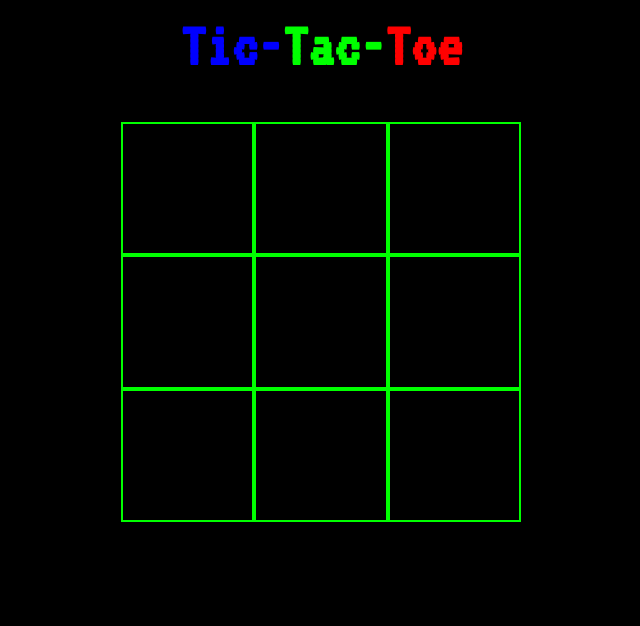
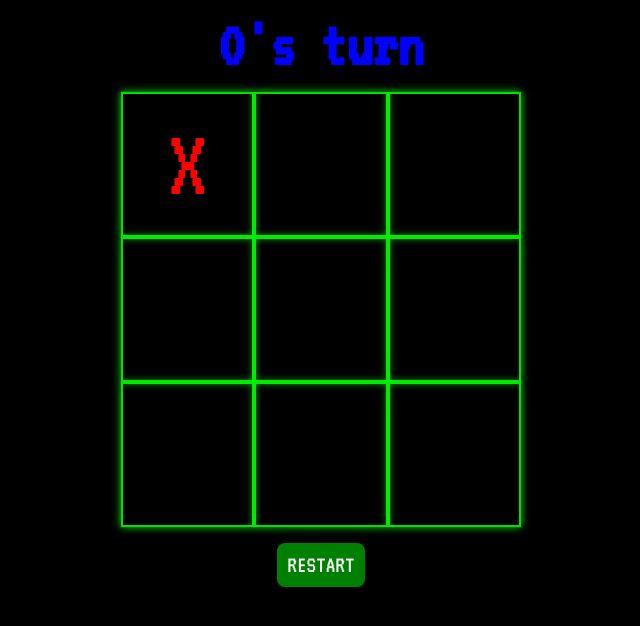
Before and after one commit to darlison-calm/TIC-TAC-TOE, a plain HTML site: page index.html in a window 1280 px wide. Both pictures are taken after a click on the element 506 px from the left and 188 px from the top of the page. Shown: the whole page, without its empty margins (319-959 px from the left). Drawn offline with Linux system fonts and the light colour scheme.

Commit message:
Game finished

```diff
--- a/index.html
+++ b/index.html
@@ -16,7 +16,7 @@
       <span class="word1">Tic-</span><span class="word2">Tac-</span><span class="word3">Toe</span>
     </h1>
   </header>
-  <main class="container">
+  <main>
     <div class="gameboard">
       <div class="cell" data-index="0"></div>
       <div class="cell" data-index="1"></div>
@@ -28,6 +28,9 @@
       <div class="cell" data-index="7"></div>
       <div class="cell" data-index="8"></div>
     </div>
+    <div class="btn">
+      <button type="button" id="btn">RESTART</button>
+    </div>
   </main>
 </body>
 </html>
--- a/script.js
+++ b/script.js
@@ -1,3 +1,7 @@
+//TO DO:
+//ADD RESET BUTTOM
+//ADD INTERFACE TO ALLOW PLAYERS TO PUT IN THEIR NAMES
+
 const gameBoard = (function() {
   const board = ['', '', '', '', '', '', '', '', ''];
 
@@ -13,21 +17,14 @@ const gameBoard = (function() {
   };
 
   const reset = () => {
-    board.forEach((_,index) => {
+    for(let index = 0; index < board.length; index++){
       board[index] = '';
-    })
+    }
   };
 
-  const printBoard = () => {
-    console.log("\n");
-    console.log(`${board[0]} | ${board[1]} | ${board[2]}`);
-    console.log("---------");
-    console.log(`${board[3]} | ${board[4]} | ${board[5]}`);
-    console.log("---------");
-    console.log(`${board[6]} | ${board[7]} | ${board[8]}`);
-  }
-
-  return {getCell, setCell, reset, printBoard};
+  return {
+    getCell, setCell, reset
+  };
 
 })();
 
@@ -45,23 +42,27 @@ const gameController = (function(){
   let round = 1;
   let isOver = false;
 
-  const getActivePlayerSign = () => {
-    return ( round & 1 ) ? playerOne.getSign() : playerTwo.getSign();
+  const getRound = () => {
+    return round;
   }
 
   const playRound = (index) => {
     gameBoard.setCell(index, getActivePlayerSign());
 
-    if(checkWinner) {
+    if(checkWinner()){
       isOver = true;
+      screenController.setResultMessage(getActivePlayerSign());
       return
     }
+
     if(round === 9){
       isOver = true;
+      screenController.setResultMessage('Draw');
       return
     }
 
     round++;
+    screenController.setScreenMessage(`${getActivePlayerSign()}'s turn`)
   }
 
   const checkWinner = () => {
@@ -77,19 +78,17 @@ const gameController = (function(){
     ];
 
     return winConditions.some((condition) => {
-      return condition.every((index) => board.getCell(index) === getActivePlayerSign())
+      return condition.every((index) => gameBoard.getCell(index) === getActivePlayerSign())
     });
   }
 
-
-  const printNewBoard = () =>{
-    gameBoard.printBoard();
-    console.log(`${getActivePlayerSign()}'s turn.`);
+  const getActivePlayerSign = () => {
+    return ( round & 1 ) ? playerOne.getSign() : playerTwo.getSign();
   }
 
   const resetGame = () => {
-    round = 1
-    isOver = true
+    round = 1;
+    isOver = false;
   }
 
   const isGameOver = () => {
@@ -97,7 +96,103 @@ const gameController = (function(){
   }
 
   return {
-    playRound, isGameOver, resetGame
+    playRound, isGameOver, resetGame, getRound
   }
 
 })();
+
+const screenController = (function(){
+  const boardCells = document.querySelectorAll('.cell');
+  const message = document.querySelector('h1');
+  const resetBtn = document.getElementById('btn');
+
+  boardCells.forEach((cell) => {
+    cell.addEventListener("click", (e) =>{
+      if(gameController.isGameOver() || e.target.textContent !== "") return;
+      gameController.playRound(parseInt(e.target.dataset.index));
+      updateBoard();
+      updateSignColor(e);
+      updateMessageColor(message);
+    })
+  })
+
+  boardCells.forEach((cell) => {
+    cell.addEventListener("mouseover", (e) =>{
+      if(e.target.textContent !== '' || gameController.isGameOver()){
+        e.target.classList.remove('hover-effect-red');
+        e.target.classList.remove('hover-effect-blue');
+        return
+      }
+      toogleHoverEffect(e, gameController.getRound())
+    })
+  })
+
+  resetBtn.addEventListener("click", (e) => {
+    reset();
+  })
+
+  const toogleHoverEffect = (e, round) => {
+    if(round % 2 === 0){
+      e.target.classList.add('hover-effect-blue');
+      e.target.classList.remove('hover-effect-red');
+      return
+    }
+    else {
+      e.target.classList.add('hover-effect-red');
+      e.target.classList.remove('hover-effect-blue');
+      return
+    }
+  }
+
+  const reset = () => {
+    gameBoard.reset()
+    gameController.resetGame();
+    updateBoard();
+    setScreenMessage("X's turn");
+    updateMessageColor(message);
+  }
+
+  const updateSignColor = (e) => {
+    if (e.target.textContent === 'X') {
+      e.target.style.color = "#ff0000";
+    }
+    else {
+      e.target.style.color = "#0000FF";
+    }
+  }
+
+  const updateMessageColor = (e) => {
+    if (e.textContent === "It's a Draw!"){
+      e.style.color = "#00ff00e0";
+    }
+    else if (gameController.getRound() % 2 !== 0){
+      e.style.color = "#ff0000"
+    }
+    else {
+      e.style.color = "#0000FF";
+    }
+  }
+
+  const setScreenMessage = (text) => {
+    message.textContent = text;
+  }
+
+  const setResultMessage = (winner) => {
+    if (winner === "Draw"){
+      setScreenMessage("It's a Draw!");
+    }
+    else {
+      setScreenMessage(`Player ${winner} has won!`);
+    }
+  }
+
+  const updateBoard = () => {
+    for(let i = 0; i < boardCells.length; i++){
+      boardCells[i].textContent = gameBoard.getCell(i);
+    }
+  }
+
+  return {
+    setResultMessage, setScreenMessage
+  }
+})();
--- a/styles.css
+++ b/styles.css
@@ -8,24 +8,27 @@
 
 body {
   background-color: var(--background-color);
+  display: flex;
+  flex-direction: column;
+  justify-content: center;
 }
 
 :root {
   --font: "VT323", monospace;
   --tic-color: #0000FF;
-  --tac-color:rgb(0, 255, 0);
-  --toe-color: #FF0000;
+  --tac-color:#00ff00e0;
+  --toe-color: #ff0000;
   --background-color: #000000;
   --title-size: 2rem;
 }
 /*HEADER SECTION*/
+
 
 header {
   text-align: center;
   font-family: var(--font);
   font-size: var(--title-size);
   padding: 14px;
-  margin-bottom: 30px;
 }
 
 .word1 {
@@ -38,21 +41,51 @@ header {
   color: var(--toe-color);
 }
 
+.btn {
+  text-align: center;
+  margin: 1em  0em;
+}
+
+button {
+  border: none;
+  color: white;
+  background-color: green;
+  padding: 10px 10px;
+  border-radius: 8px;
+  font-family: var(--font);
+  font-size: 1.5em;
+  cursor: pointer;
+}
+
+
 /*GAME BOARD*/
 
 .gameboard {
-  --g: 0px; /* the gap */
   width: 400px; /* the size */
   display: grid;
   aspect-ratio: 1;
   grid-template-columns: 1fr 1fr 1fr;
   margin: auto;
-  gap: var(--g);
 }
 
 .cell {
-  border: 2px solid rgb(0, 255, 0);
+  border: 2px solid var(--tac-color);
   text-align: center;
   padding: 20px;
   cursor: pointer;
+  text-align: center;
+  font-size: 100px;
+  font-family: var(--font);
+  box-shadow: 0px 0 8px 0px var(--tac-color);
+  user-select: none;
+  height: 145px;
 }
+
+
+.hover-effect-blue:hover {
+  background-color: #0000ff48;
+}
+
+.hover-effect-red:hover {
+  background-color: #ff000038;
+}
```
